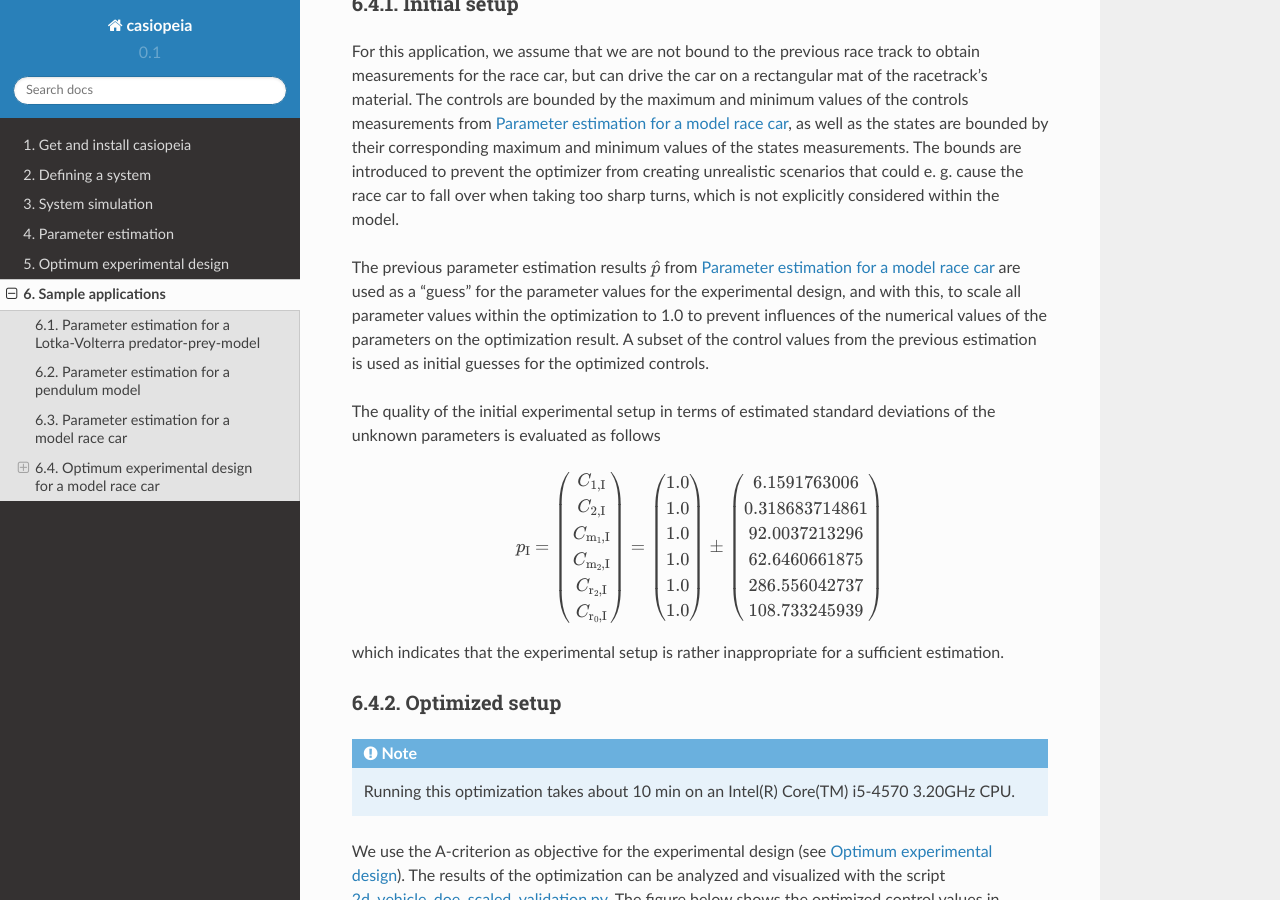
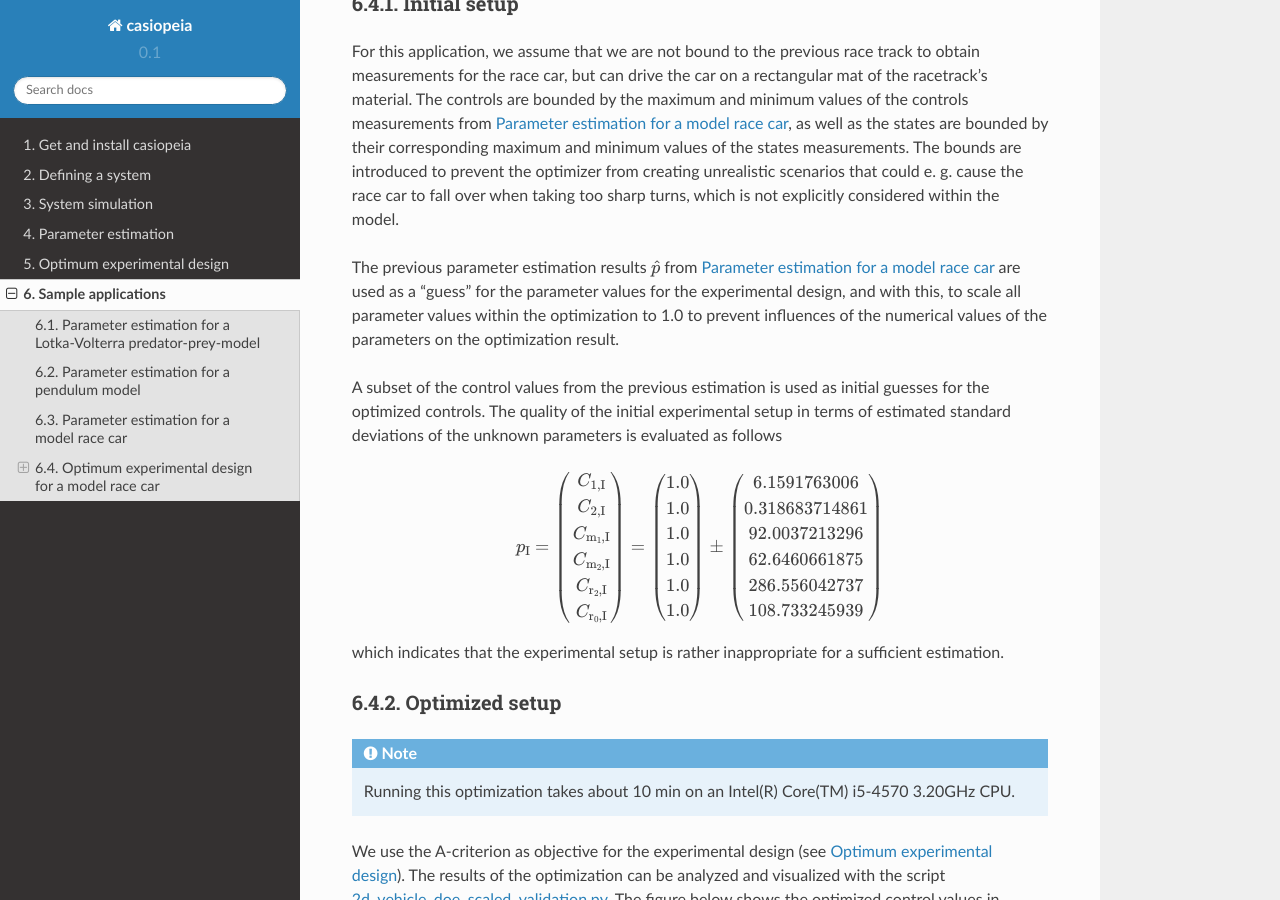
Before and after one commit to adbuerger/casiopeia, a Sphinx documentation site: the page built from doc/samples.rst, in a window 1280 px wide and 900 px high, scrolled down 5242 px. Built offline with Sphinx 7.4.7 and the Read the Docs theme 2.0.0, drawn with Linux system fonts in a browser that asks for light colours.

Commit message:
small correction in docs

```diff
--- a/doc/samples.rst
+++ b/doc/samples.rst
@@ -172,9 +172,9 @@
 
 For this application, we assume that we are not bound to the previous race track to obtain measurements for the race car, but can drive the car on a rectangular mat of the racetrack's material. The controls are bounded by the maximum and minimum values of the controls measurements from `Parameter estimation for a model race car`_, as well as the states are bounded by their corresponding maximum and minimum values of the states measurements. The bounds are introduced to prevent the optimizer from creating unrealistic scenarios that could e. g. cause the race car to fall over when taking too sharp turns, which is not explicitly considered within the model.
 
-The previous parameter estimation results :math:`\hat{p}` from `Parameter estimation for a model race car`_ are used as a "guess" for the parameter values for the experimental design, and with this, to scale all parameter values within the optimization to 1.0 to prevent influences of the numerical values of the parameters on the optimization result. A subset of the control values from the previous estimation is used as initial guesses for the optimized controls.
+The previous parameter estimation results :math:`\hat{p}` from `Parameter estimation for a model race car`_ are used as a "guess" for the parameter values for the experimental design, and with this, to scale all parameter values within the optimization to 1.0 to prevent influences of the numerical values of the parameters on the optimization result.
 
-The quality of the initial experimental setup in terms of estimated standard deviations of the unknown parameters is evaluated as follows
+A subset of the control values from the previous estimation is used as initial guesses for the optimized controls. The quality of the initial experimental setup in terms of estimated standard deviations of the unknown parameters is evaluated as follows
 
 .. math::
 
```
